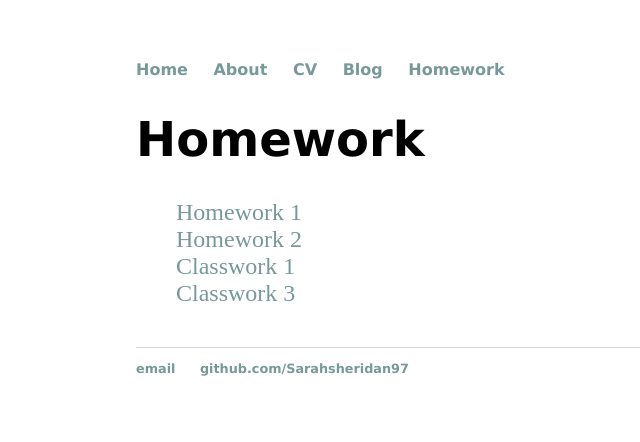
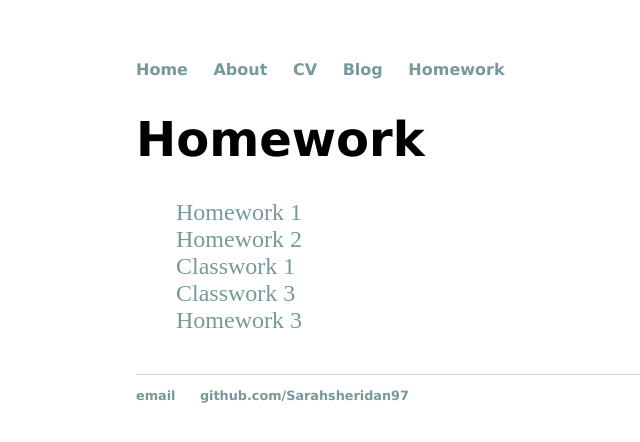
Before and after one commit to Sarahsheridan97/sarahsheridan97.github.io, a Jekyll site: the page built from homework/index.html, in a window 1280 px wide. Shown: the top 442 px of the page, without its empty margins (56-696 px from the left). Built offline with Jekyll 4.4.1, drawn with Linux system fonts in a browser that asks for light colours.

Commit message:
Update index.html

```diff
--- a/homework/index.html
+++ b/homework/index.html
@@ -9,4 +9,5 @@ date: 2022-01-13
 <li><a href="/homework/hw2">Homework 2</a></li>
 <li><a href="/homework/CW1">Classwork 1</a></li>
 <li><a href="/homework/cw3">Classwork 3</a></li>
+<li><a href="/homework/hw3">Homework 3</a></li>
 </ul>
```
